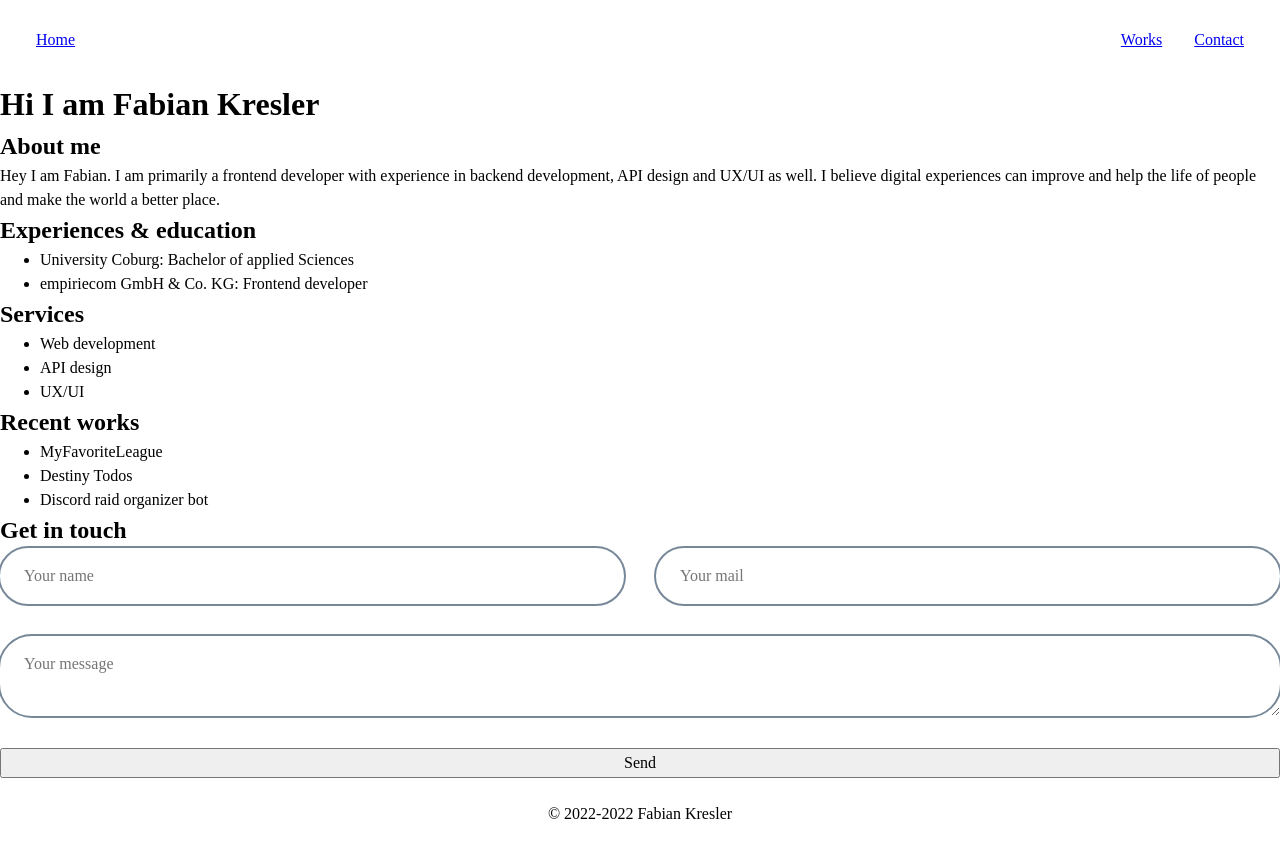
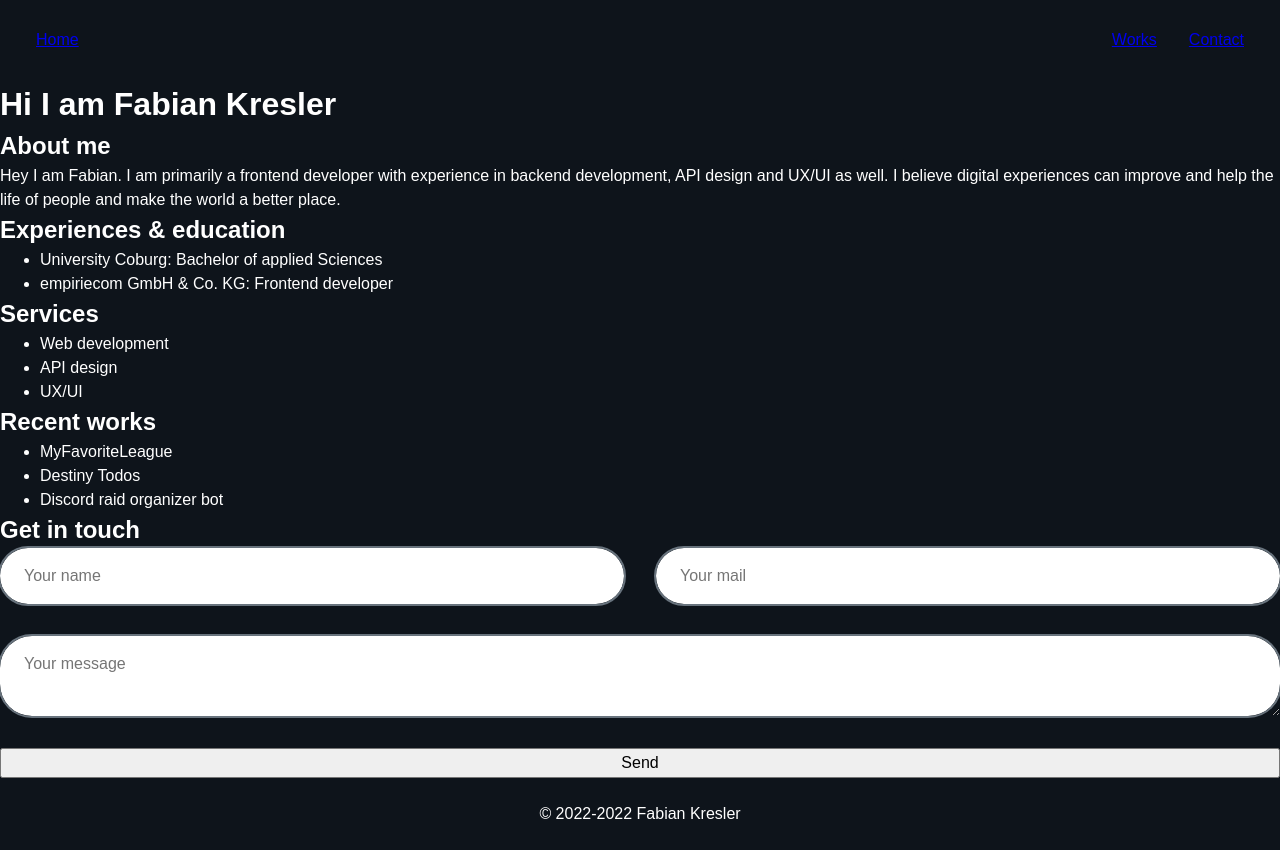
Before and after one commit to fkresler/fabidev-portfolio, a Next.js app: page / in a window 1280 px wide. Built offline with nearby package versions, Linux system fonts and the light colour scheme.

Commit message:
feat: add basic styling variables

```diff
--- a/app/Input.module.scss
+++ b/app/Input.module.scss
@@ -7,9 +7,9 @@
   padding: 1rem 1.5rem;
   border-radius: 2rem;
   border: 0;
-  outline: 2px solid lightslategrey;
+  outline: 2px solid var(--color-gray-400);
 
   &:focus {
-    outline: 2px solid lightcoral;
+    outline: 2px solid var(--color-secondary);
   }
 }
--- a/app/RootLayout.tsx
+++ /dev/null
@@ -1,47 +0,0 @@
-import React, { ReactNode } from 'react';
-import Link from 'next/link';
-import styles from './RootLayout.module.scss';
-
-type Props = {
-  children?: ReactNode
-}
-
-const Layout = ({ children }: Props) => {
-  const currentFullYear = new Date().getFullYear();
-
-  return (
-    <>
-      <header className={styles.header}>
-        <nav>
-          <div>
-            <Link href="/">
-              Home
-            </Link>
-          </div>
-          <div className={styles.nav_large}>
-            <Link href="/works">
-              Works
-            </Link>
-            <Link href="/contact">
-              Contact
-            </Link>
-          </div>
-          <div className={styles.nav_small}>
-            Icon to open a layer
-          </div>
-          <div className={styles.nav_small_popup}>
-            Layered navigation markup
-          </div>
-        </nav>
-      </header>
-      <main>
-        {children}
-      </main>
-      <footer className={styles.footer}>
-        © 2022-{currentFullYear} Fabian Kresler
-      </footer>
-    </>
-  );
-};
-
-export default Layout;
--- a/app/RootLayout.module.scss
+++ b/app/layout.module.scss
@@ -1,3 +1,9 @@
+.body {
+  background-color: var(--color-background);
+  color: var(--color-text);
+  font-family: var(--font-family);
+}
+
 .header {
   display: block;
   padding: 1.75rem 1.25rem;
--- a/app/layout.tsx
+++ b/app/layout.tsx
@@ -1,18 +1,34 @@
 import React, { ReactNode } from 'react';
+import Link from 'next/link';
 import '../styles/reset.css';
-import RootLayout from './RootLayout';
+import '../styles/variables.css';
+import styles from './layout.module.scss';
 
 type Props = {
-  children?: ReactNode
-}
+  children?: ReactNode;
+};
 
 const Layout = ({ children }: Props) => {
+  const currentFullYear = new Date().getFullYear();
+
   return (
     <html lang="en">
-      <body>
-        <RootLayout>
-          {children}
-        </RootLayout>
+      <body className={styles.body}>
+        <header className={styles.header}>
+          <nav>
+            <div>
+              <Link href="/">Home</Link>
+            </div>
+            <div className={styles.nav_large}>
+              <Link href="/works">Works</Link>
+              <Link href="/contact">Contact</Link>
+            </div>
+            <div className={styles.nav_small}>Icon to open a layer</div>
+            <div className={styles.nav_small_popup}>Layered navigation markup</div>
+          </nav>
+        </header>
+        <main>{children}</main>
+        <footer className={styles.footer}>© 2022-{currentFullYear} Fabian Kresler</footer>
       </body>
     </html>
   );
--- /dev/null
+++ b/styles/variables.css
@@ -0,0 +1,36 @@
+:root {
+  --color-text: hsl(0deg, 0%, 100%);
+  --color-background: hsl(210deg, 30%, 8%);
+  --color-blurred-background: hsla(210deg, 30%, 8%, 0.85);
+  --color-primary: hsl(230deg, 100%, 69%);
+  --color-secondary: hsl(333deg, 100%, 52%);
+  --color-tertiary: hsl(53deg, 100%, 50%);
+  --color-decorative: hsl(200deg, 50%, 60%);
+  --color-muted: hsl(210deg, 38%, 15%);
+  --color-muted-background: hsla(210deg, 38%, 15%, 0.85);
+  --color-info: hsl(230deg, 100%, 69%);
+  --color-success: hsl(160deg, 100%, 40%);
+  --color-success-background: hsla(160deg, 100%, 40%, 0.1);
+  --color-error: hsl(340deg, 95%, 60%);
+  --color-error-background: hsla(340deg, 95%, 43%, 0.1);
+  --color-alert: hsl(30deg, 100%, 50%);
+  --color-alert-background: hsla(38deg, 100%, 50%, 0.1);
+  --color-venn-0: hsl(250deg, 100%, 50%);
+  --color-venn-1: hsl(175deg, 100%, 50%);
+  --color-gray-100: hsl(210deg, 15%, 20%);
+  --color-gray-200: hsl(210deg, 15%, 25%);
+  --color-gray-300: hsl(210deg, 10%, 40%);
+  --color-gray-400: hsl(210deg, 9%, 45%);
+  --color-gray-500: hsl(210deg, 8%, 50%);
+  --color-gray-600: hsl(210deg, 12%, 55%);
+  --color-gray-700: hsl(210deg, 14%, 66%);
+  --color-gray-800: hsl(210deg, 25%, 88%);
+  --color-gray-900: hsl(210deg, 25%, 96%);
+  --color-subtle-background: hsl(210deg, 30%, 8%);
+  --color-subtle-floating: hsl(210deg, 22%, 15%);
+
+  --font-weight-bold: 600;
+  --font-weight-medium: 500;
+  --font-weight-light: 400;
+  --font-family: Arial, Helvetica, sans-serif;
+}
```
